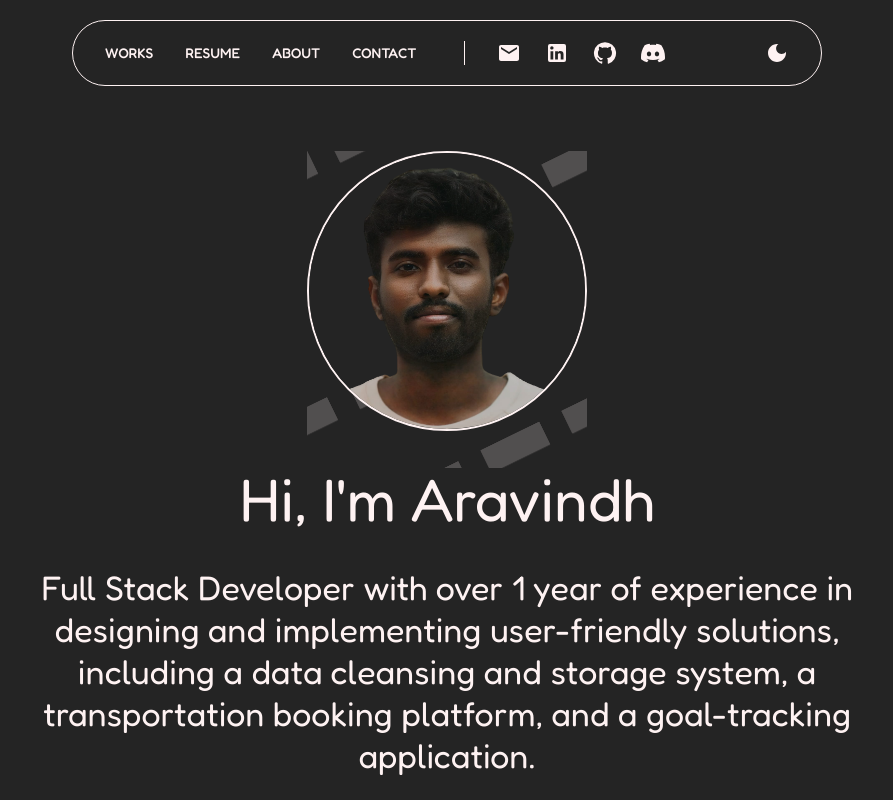
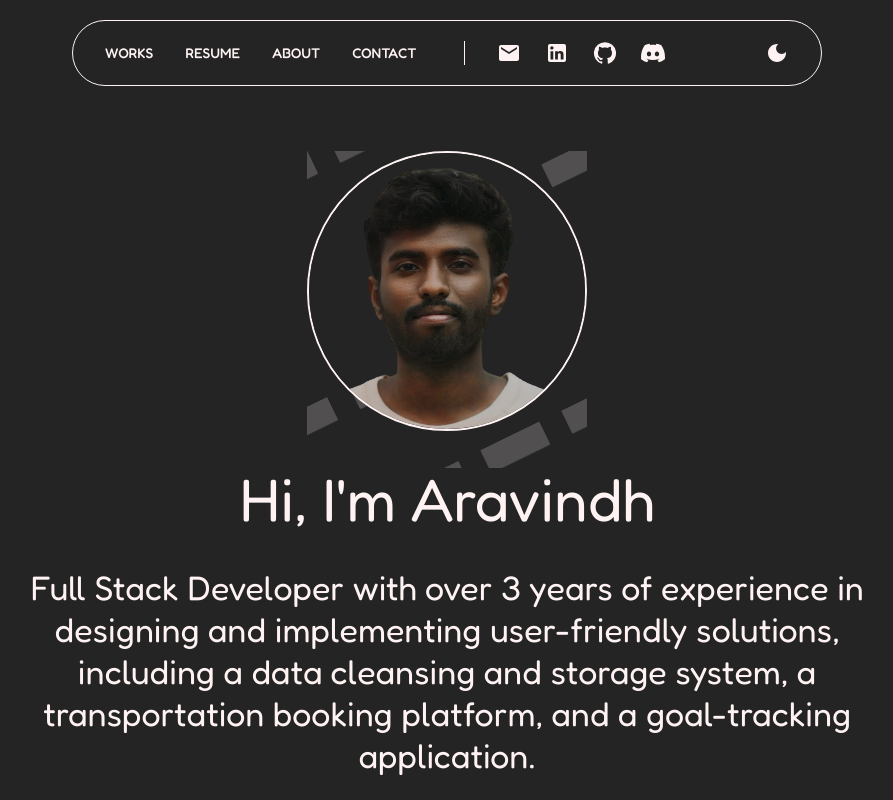
Before and after one commit to Aravindh6122001/Portfolio, a React (Vite) app in the folder FE_Client/: page / in a window 1280 px wide. Shown: the top 800 px of the page, without its empty margins (193-1086 px from the left). Built offline with nearby package versions, Linux system fonts and the light colour scheme; no server answers.

Commit message:
Update Greeting msg

```diff
--- a/FE_Client/src/screens/Greeting.tsx
+++ b/FE_Client/src/screens/Greeting.tsx
@@ -8,7 +8,7 @@ import { useColor } from "../contexts/ColorContext";
 
 const Greeting = () => {
   const greeting = `Hi, I'm Aravindh`;
-  const shortNote = `Full Stack Developer with over 1 year of experience in designing and implementing
+  const shortNote = `Full Stack Developer with over 3 years of experience in designing and implementing
    user-friendly solutions, including a
   data cleansing and storage system, a transportation booking
   platform, and a goal-tracking application.`;
```
